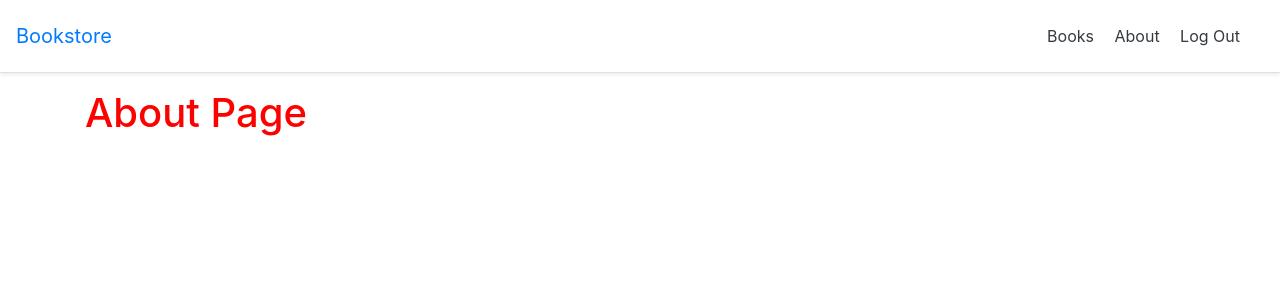
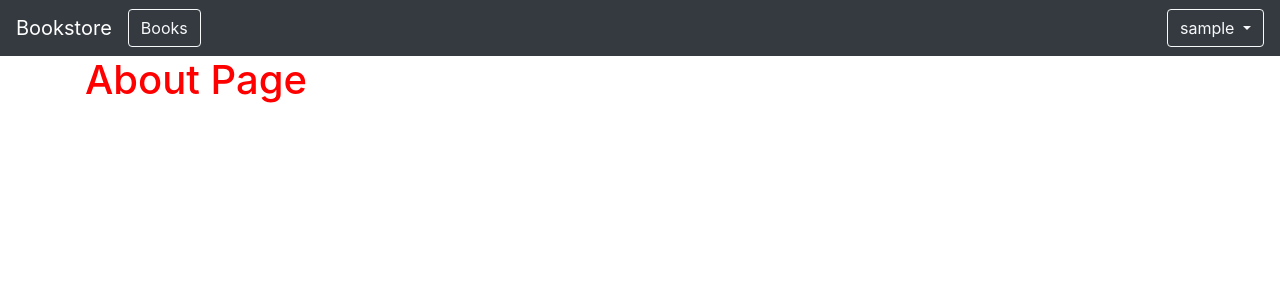
Before and after one commit to kevinbowen777/bookstore, a Django app: page /about/ in a window 1280 px wide. Shown: the top 300 px of the page. Run offline with Django 4.2, Linux system fonts and the light colour scheme; the visitor is signed in with stand-in values (Sample User, id 1); parts of the project's set-up code (start-up, migrations or seed data) failed here and were passed over; some libraries are stand-ins or nearby versions.

Commit message:
Add dropdown toggle menu in navbar. Fixes #7

```diff
--- a/templates/_base.html
+++ b/templates/_base.html
@@ -16,21 +16,56 @@
   <body>
     <header>
       <!-- Fixed navbar -->
-      <div class="d-flex flex-column flex-md-row align-items-center p-3 px-md4
-                   mb-3 bg-white border-bottom shadow-sm">
-        <a href="{% url 'home' %}" class="navbar-brand my-0 mr-md-auto
-                                           font-weight-normal">Bookstore</a>
-        <nav class="my-2 my-md-0 mr-md-3">
-            <a class="p-2 text-dark" href="{% url 'book_list' %}">Books</a>
-            <a class="p-2 text-dark" href="{% url 'about' %}">About</a>
-          {% if user.is_authenticated %}
-            <a class="p-2 text-dark" href="{% url 'account_logout' %}">Log Out</a>
-          {% else %}
-            <a class="p-2 text-dark" href="{% url 'account_login' %}">Log In</a>
-            <a class="btn btn-outline-primary" href="{% url 'account_signup' %}">Sign Up</a>
-          {% endif %}
-        </nav>
+      <nav class="navbar navbar-expand-lg navbar-dark bg-dark">
+      <a class="navbar-brand" href="{% url 'home' %}">Bookstore</a>
+      {% if user.is_authenticated %}
+        <ul class="navbar-nav mr-auto">
+          <li class="nav-item">
+            <a class="btn btn-outline-light" href="{% url 'book_list' %}">Books</a>
+          </li>
+        </ul>
+      {% endif %}
+      <button class="navbar-toggler" type="button" data-toggle="collapse"
+      data-target="#navbarSupportedContent"
+      aria-controls="navbarSupportedContent" aria-expanded="false"
+      aria-label="Toggle navigation">
+        <span class="navbar-toggler-icon"></span>
+      </button>
+      <div class="collapse navbar-collapse" id="navbarSupportedContent">
+        {% if user.is_authenticated %}
+          <ul class="navbar-nav ml-auto">
+            <li class="nav-item">
+              <a class="btn btn-outline-light dropdown-toggle" href="#"
+              id="navbarDropdown" role="button" data-toggle="dropdown"
+              aria-haspopup="true" aria-expanded="false">
+                {{ user.username }}
+              </a>
+              <div class="dropdown-menu dropdown-menu-lg-right"
+              aria-labelledby="navbarDropdown">
+                <a class="dropdown-item"
+                href="{% url 'account_set_password' %}">Change password</a>
+                <div class="dropdown-divider"></div>
+                <a class="dropdown-item"
+                href="{% url 'account_email' %}">Change email</a>
+                <div class="dropdown-divider"></div>
+                <a class="dropdown-item" href="{% url 'account_logout' %}"> Log Out</a>
+                <div class="dropdown-divider"></div>
+                <a class="dropdown-item" href="{% url 'about' %}">About</a>
+              </div>
+            </li>
+          </ul>
+        {% else %}
+          <form class="form-inline ml-auto">
+            <a href="{% url 'account_login' %}" class="btn btn-outline-secondary">
+            Log In</a>
+            <a href="{% url 'account_signup' %}" class="btn btn-primary ml-2">
+            Sign up</a>
+            <a href="{% url 'about' %}" class="btn btn-outline-secondary ml-2">
+            About</a>
+          </form>
+        {% endif %}
       </div>
+      </nav>
     </header>
     <div class="container">
       {% block content %}
```
